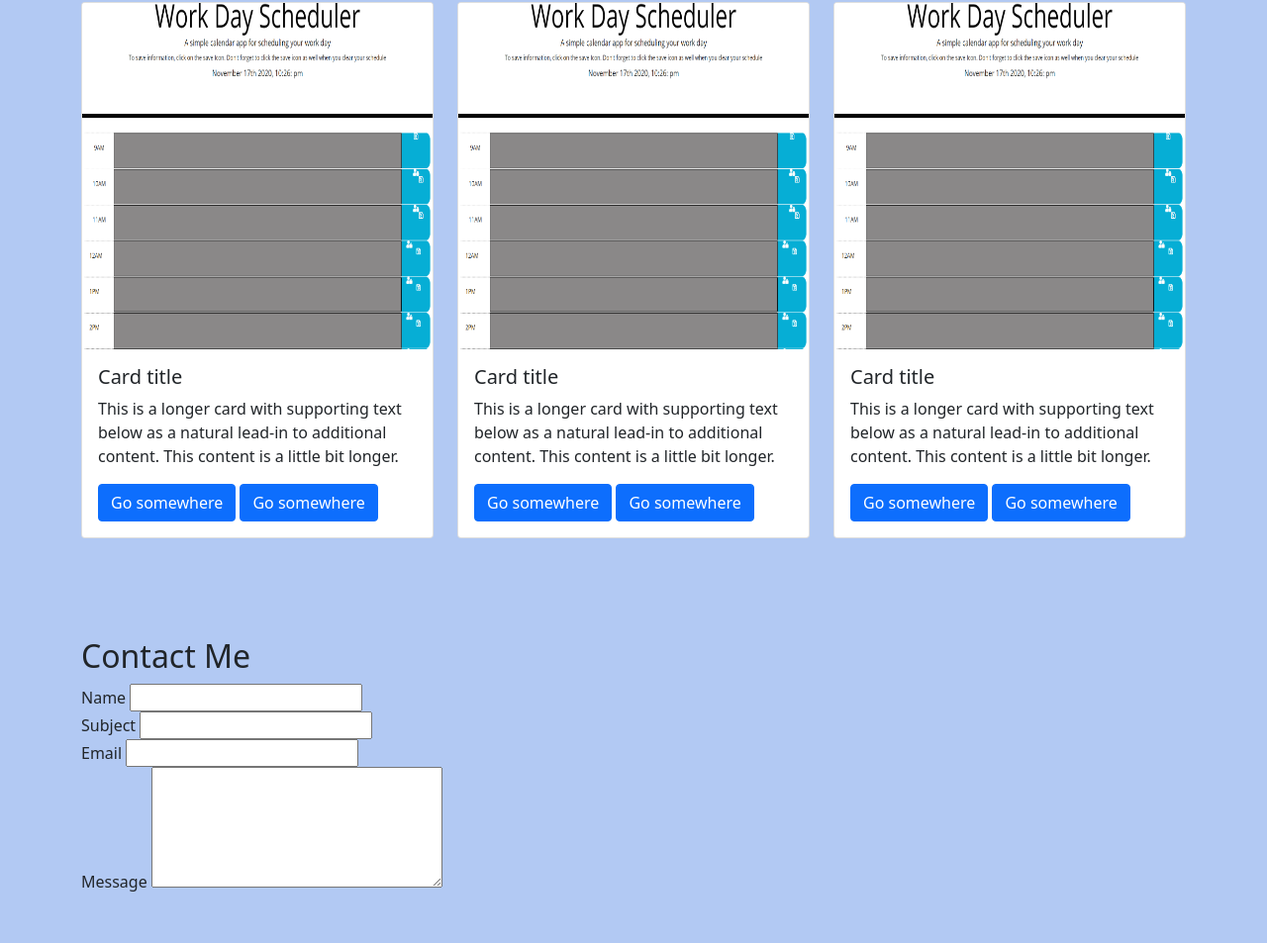
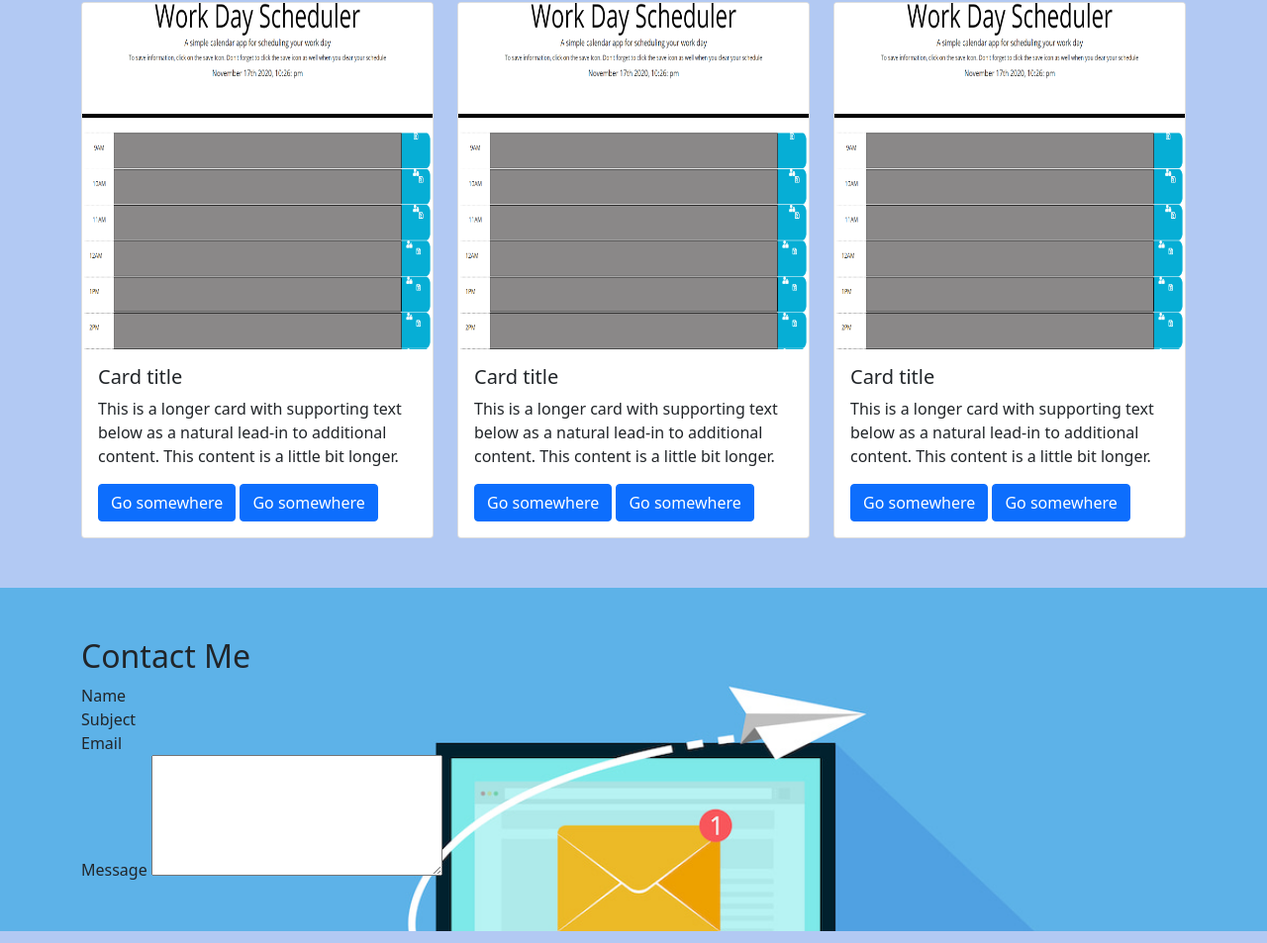
Before and after one commit to Hoybaby/Final-Portfolio, a website: page index.html in a window 1280 px wide. Shown: the part 2759-3712 px from the top of the page at 99% size. Drawn offline with nearby package versions, Linux system fonts and the light colour scheme.

Commit message:
making the forms look good

```diff
--- a/assets/css/style.css
+++ b/assets/css/style.css
@@ -230,6 +230,42 @@ header .header-content .content p {
     padding: 10px;
 } */
 
+.contact {
+    background: url(../images/email.jpg);
+    background-position: top;
+    background-size: cover;
+    background-attachment: fixed;
+}
+
+.contact::before {
+    content:"";
+    position: absolute;
+    left:0;
+    top:0;
+    background-color: rgba(0, 0,0 , .25);
+    width:100%;
+    height: 100%;
+    z-index: 1;
+}
+
+.contact .container {
+    position: relative;
+    z-index: 10;
+}
+
+.contact .container .form-group {
+    position:relative;
+}
+.contact .container .form-group input {
+    position:absolute;
+    left:0;
+    top:0;
+    background: none;
+    border: none;
+}
+
+
+
 
 @media (max-width: 768px) {
     .about .col-md-4 {
```
Also changed, not shown: assets/images/email.jpg (added).
